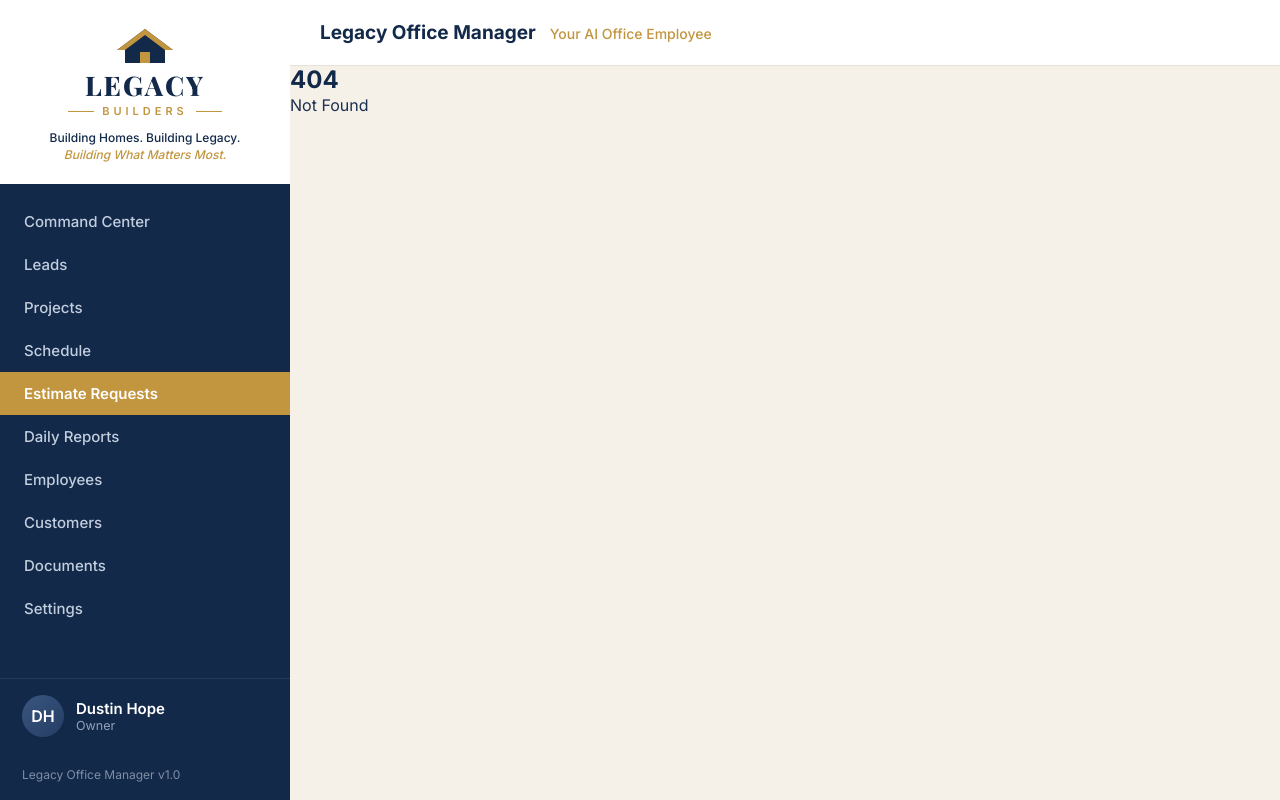
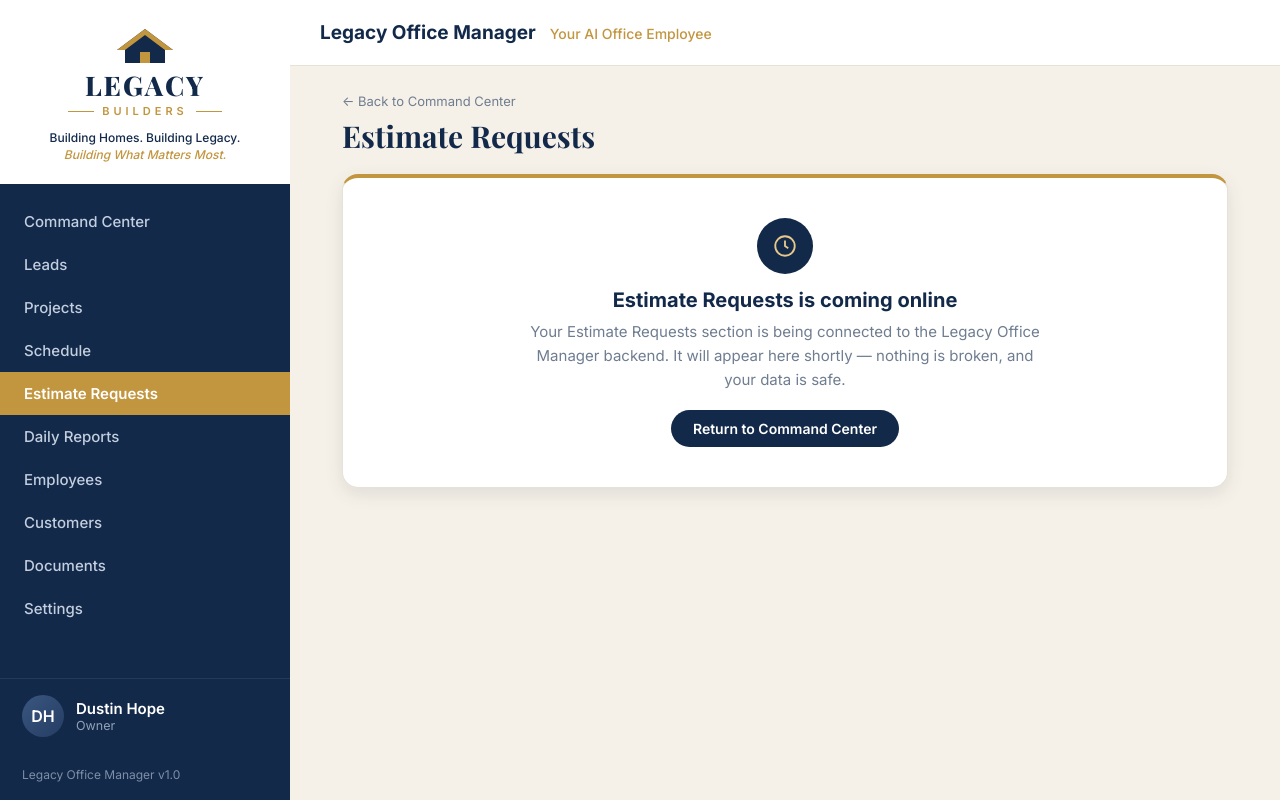
Before and after one commit to Hopefamilygardens/legacy-office-manage, a SvelteKit app: page /estimate-requests in a window 1280 px wide. Before the commit this address had no page. Built offline with nearby package versions, Linux system fonts and the light colour scheme.

Commit message:
feat(ui): Estimate Requests section route

```diff
--- /dev/null
+++ b/src/routes/estimate-requests/+page.svelte
@@ -0,0 +1,5 @@
+<script lang="ts">
+  import SectionPlaceholder from '$lib/components/SectionPlaceholder.svelte';
+</script>
+<svelte:head><title>Estimate Requests — Legacy Office Manager</title></svelte:head>
+<SectionPlaceholder title="Estimate Requests" />
```
